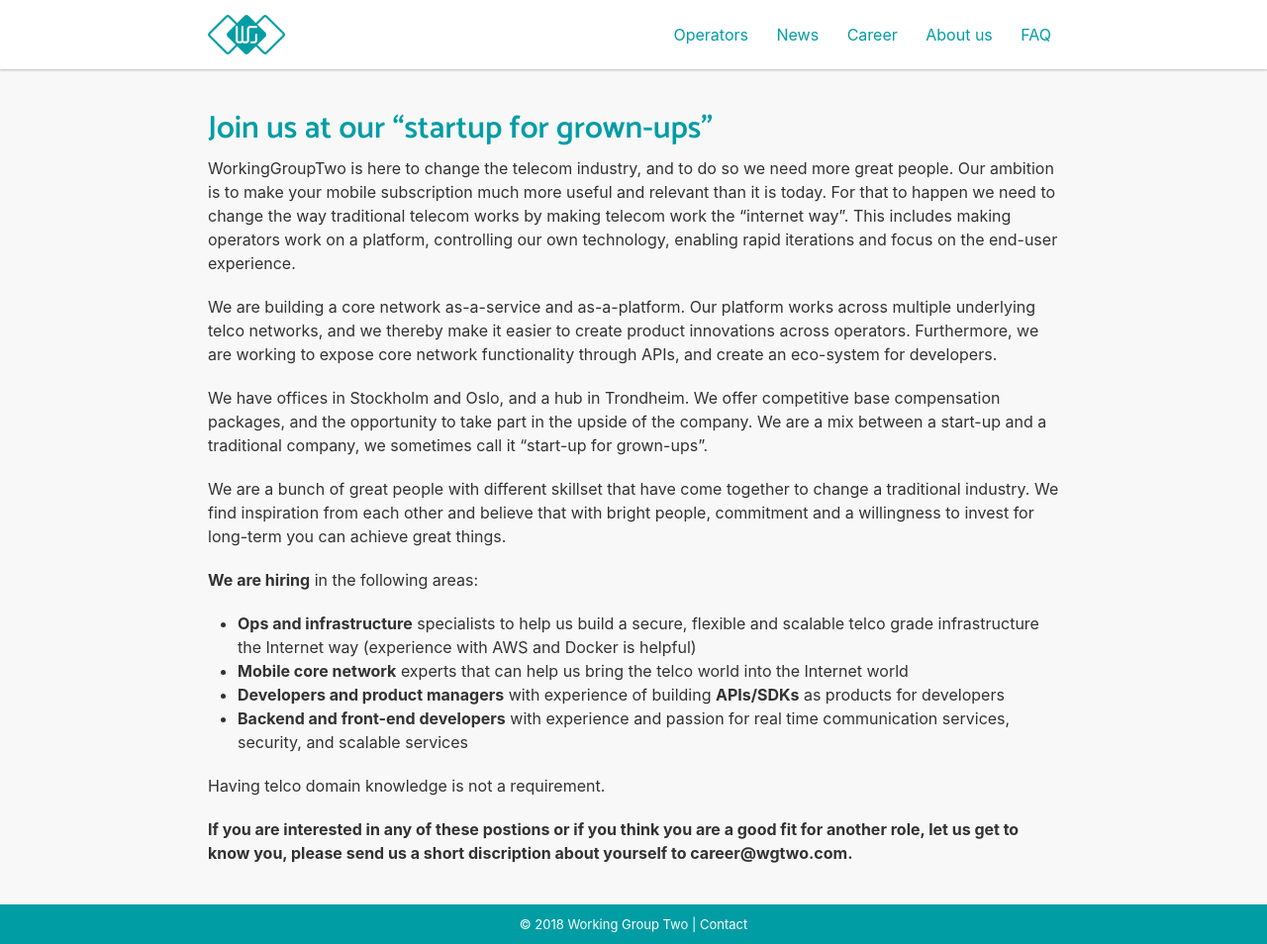
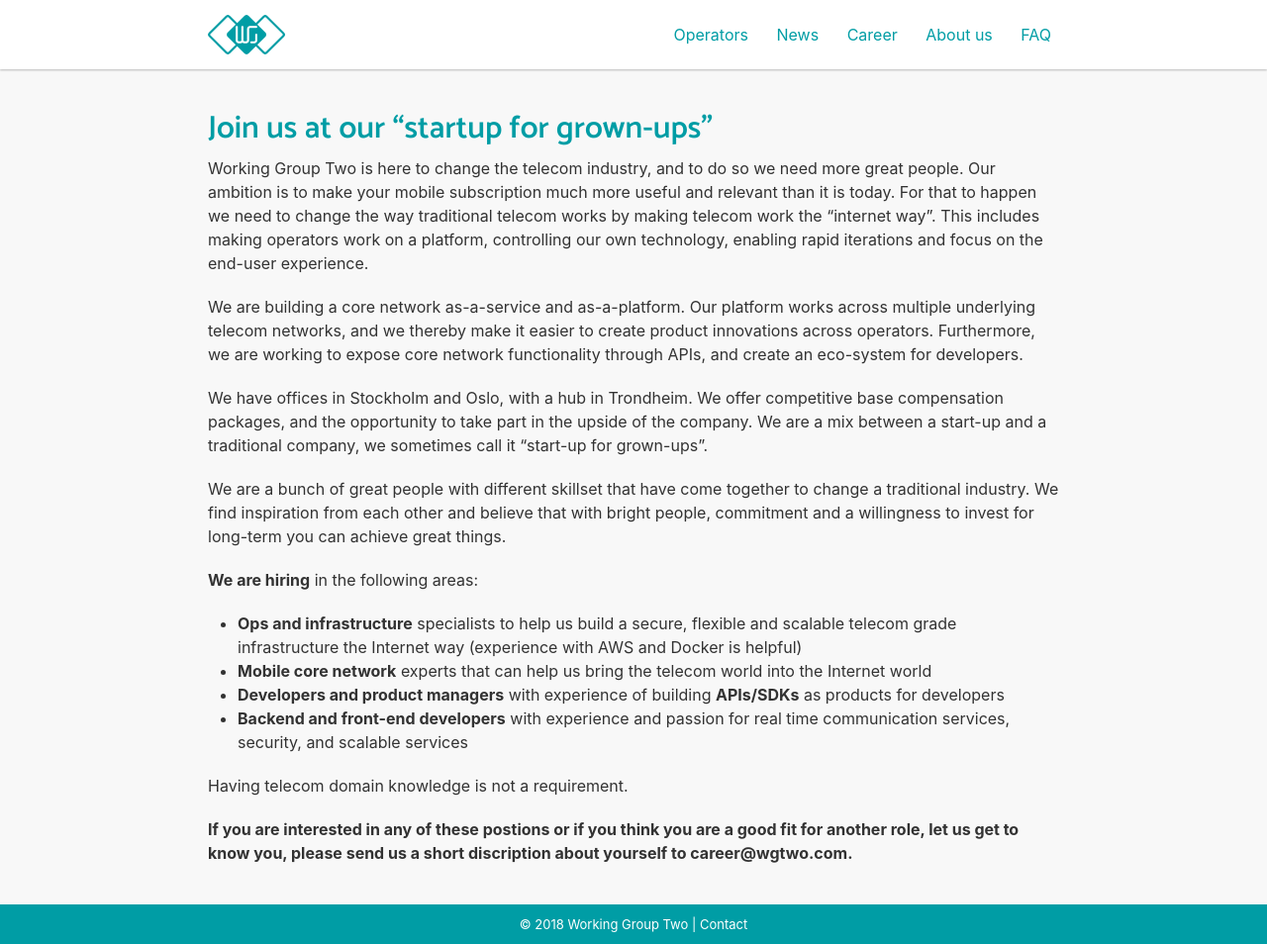
Before and after one commit to working-group-two/engineering-blog, a Jekyll site: the page built from pages/career.md, in a window 1280 px wide and 954 px high. Shown: the whole window at 99% size. Built offline with Jekyll 4.4.1, drawn with Linux system fonts in a browser that asks for light colours; nearby versions of some CDN libraries.

Commit message:
Update career.md
added some smaller changes: workinggrouptwo to working group two and telco to telecom

```diff
--- a/pages/career.md
+++ b/pages/career.md
@@ -6,21 +6,21 @@
 
 # Join us at our "startup for grown-ups"
 
-WorkingGroupTwo is here to change the telecom industry, and to do so we need more great people. Our ambition is to make your mobile subscription much more useful and relevant than it is today. For that to happen we need to change the way traditional telecom works by making telecom work the “internet way”. This includes making operators work on a platform, controlling our own technology, enabling rapid iterations and focus on the end-user experience.
+Working Group Two is here to change the telecom industry, and to do so we need more great people. Our ambition is to make your mobile subscription much more useful and relevant than it is today. For that to happen we need to change the way traditional telecom works by making telecom work the “internet way”. This includes making operators work on a platform, controlling our own technology, enabling rapid iterations and focus on the end-user experience.
 
-We are building a core network as-a-service and as-a-platform. Our platform works across multiple underlying telco networks, and we thereby make it easier to create product innovations across operators. Furthermore, we are working to expose core network functionality through APIs, and create an eco-system for developers.
+We are building a core network as-a-service and as-a-platform. Our platform works across multiple underlying telecom networks, and we thereby make it easier to create product innovations across operators. Furthermore, we are working to expose core network functionality through APIs, and create an eco-system for developers.
 
-We have offices in Stockholm and Oslo, and a hub in Trondheim. We offer competitive base compensation packages, and the opportunity to take part in the upside of the company. We are a mix between a start-up and a traditional company, we sometimes call it “start-up for grown-ups”.
+We have offices in Stockholm and Oslo, with a hub in Trondheim. We offer competitive base compensation packages, and the opportunity to take part in the upside of the company. We are a mix between a start-up and a traditional company, we sometimes call it “start-up for grown-ups”.
 
 We are a bunch of great people with different skillset that have come together to change a traditional industry. We find inspiration from each other and believe that with bright people, commitment and a willingness to invest for long-term you can achieve great things.
 
 **We are hiring** in the following areas:
 
-*   **Ops and infrastructure** specialists to help us build a secure, flexible and scalable telco grade infrastructure the Internet way (experience with AWS and Docker is helpful)
-*   **Mobile core network** experts that can help us bring the telco world into the Internet world
+*   **Ops and infrastructure** specialists to help us build a secure, flexible and scalable telecom grade infrastructure the Internet way (experience with AWS and Docker is helpful)
+*   **Mobile core network** experts that can help us bring the telecom world into the Internet world
 *   **Developers and product managers** with experience of building **APIs/SDKs** as products for developers
 *   **Backend and front-end developers** with experience and passion for real time communication services, security, and scalable services
 
-Having telco domain knowledge is not a requirement.
+Having telecom domain knowledge is not a requirement.
 
 **If you are interested in any of these postions or if you think you are a good fit for another role, let us get to know you, please send us a short discription about yourself to career@wgtwo.com.**
```
